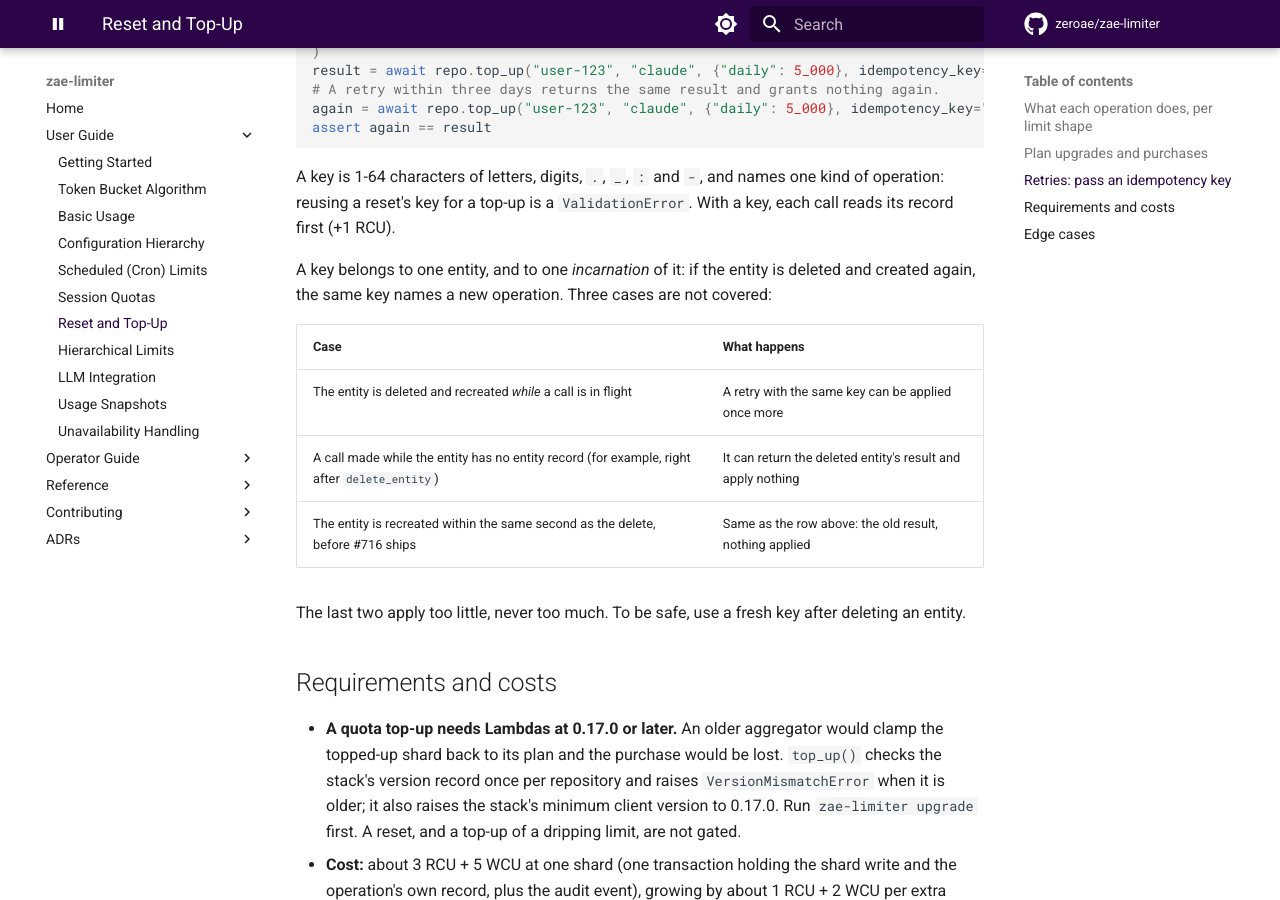
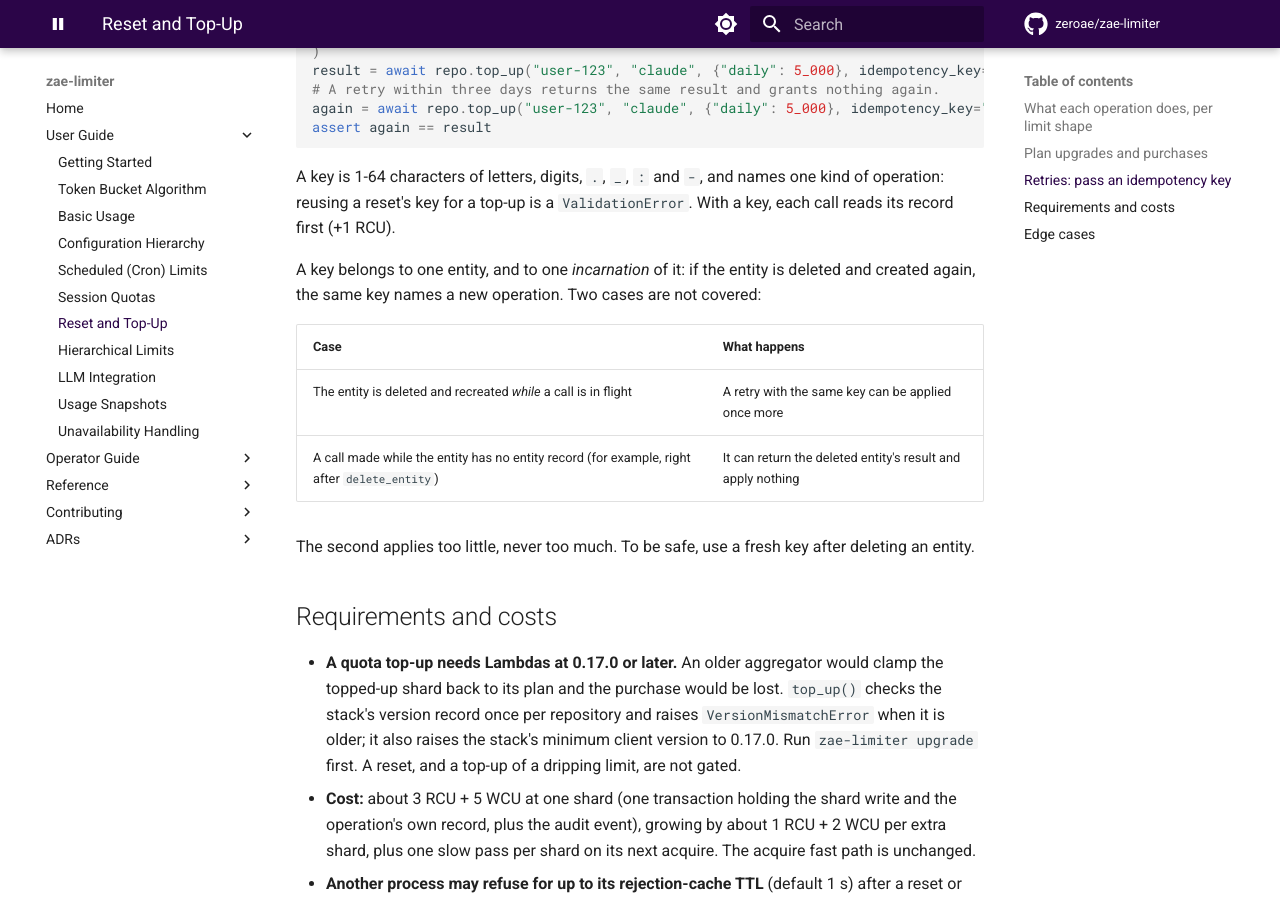
Before and after one commit to zeroae/zae-limiter, an MkDocs documentation site: the page built from docs/guide/reset-and-top-up.md, in a window 1280 px wide and 900 px high, scrolled down 2226 px. Built offline with MkDocs 1.6.1 and Material for MkDocs 9.7.7, drawn with Linux system fonts in a browser that asks for light colours; comment, search, counter and statistics services are not loaded; the version menu is left out.

Commit message:
📝 docs(guide): drop the same-second recreate case from the key table
That case exists only on a build carrying #470 without #716: until #716
writes a random pinc on every create, an incarnation is created_at, to
the second. #716 and #470 both ship in v0.17.0, so no released build is
in that state and a user guide should not describe it. It stays in the
design doc's residuals, where the in-between branch state is recorded.

Refs #470

Co-Authored-By: Claude Opus 5.5 <noreply@anthropic.com>

```diff
--- a/docs/guide/reset-and-top-up.md
+++ b/docs/guide/reset-and-top-up.md
@@ -93,15 +93,14 @@ operation: reusing a reset's key for a top-up is a `ValidationError`. With a key
 reads its record first (+1 RCU).
 
 A key belongs to one entity, and to one *incarnation* of it: if the entity is deleted and
-created again, the same key names a new operation. Three cases are not covered:
+created again, the same key names a new operation. Two cases are not covered:
 
 | Case | What happens |
 |------|--------------|
 | The entity is deleted and recreated *while* a call is in flight | A retry with the same key can be applied once more |
 | A call made while the entity has no entity record (for example, right after `delete_entity`) | It can return the deleted entity's result and apply nothing |
-| The entity is recreated within the same second as the delete, before #716 ships | Same as the row above: the old result, nothing applied |
 
-The last two apply too little, never too much. To be safe, use a fresh key after deleting an
+The second applies too little, never too much. To be safe, use a fresh key after deleting an
 entity.
 
 ## Requirements and costs
```
